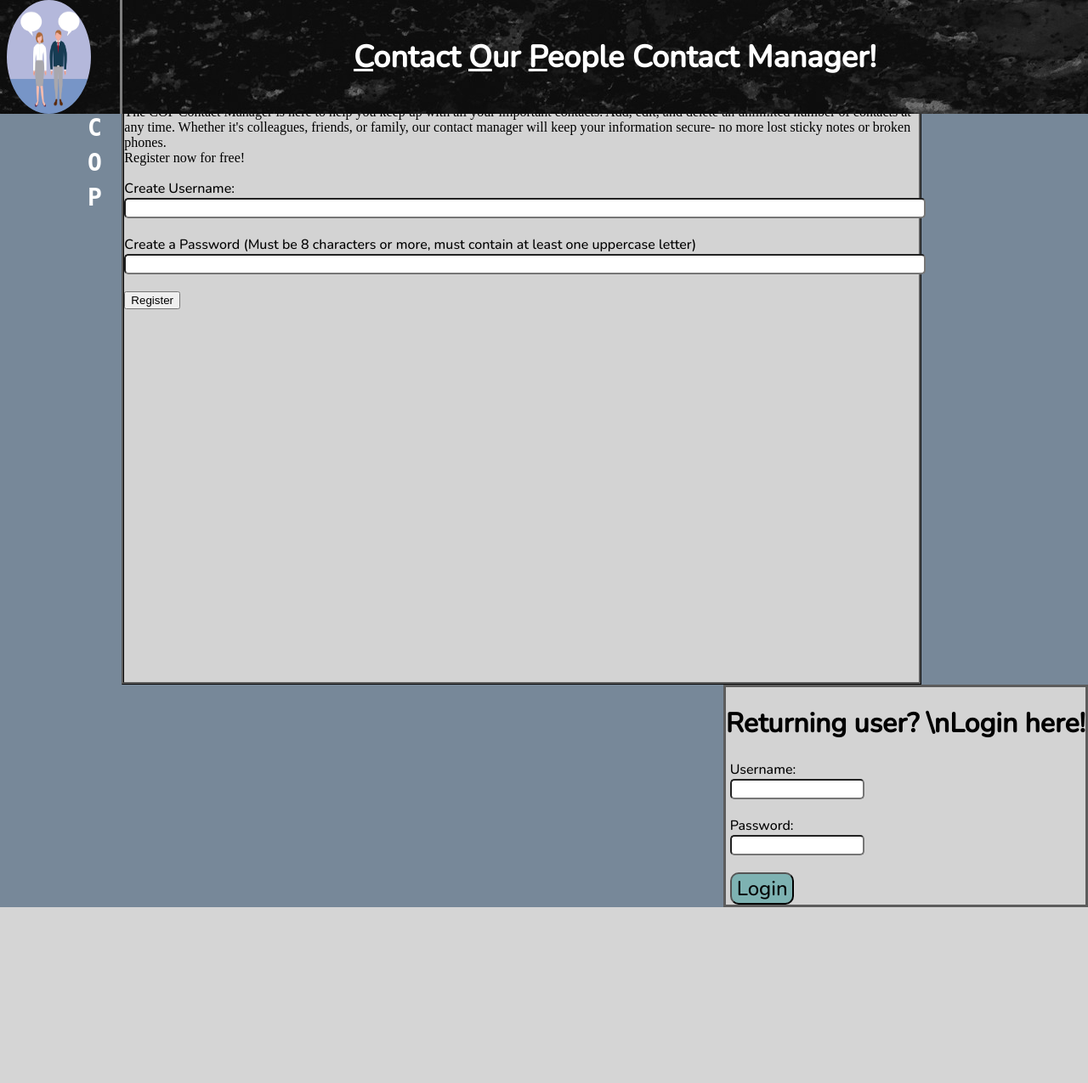
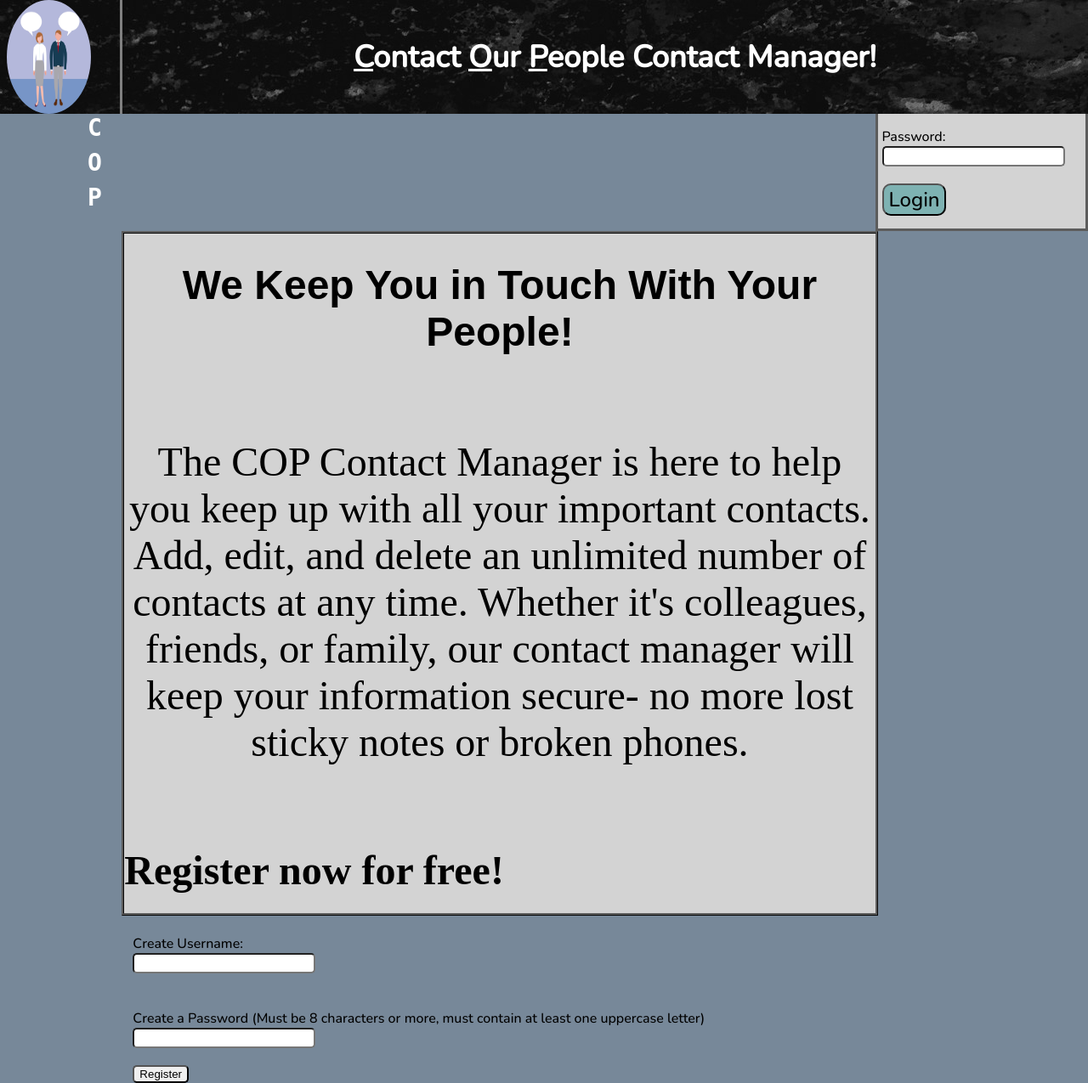
Before and after one commit to proj1-team6-cop4331/lamp, a PHP site: page / in a window 1280 px wide. Shown: the whole page at 85% size. Before the commit the page ends 1068 px from the top, so only its background shows below. Run offline with PHP 8.4, Linux system fonts and the light colour scheme.

Commit message:
Updated styles for main content and fixed header positioning.

```diff
--- a/html/css/styles.css
+++ b/html/css/styles.css
@@ -8,11 +8,18 @@ h1, label, #loginButton {
     font-family: 'Nunito', sans-serif;
 }
 
+#motto {
+    text-align: center;
+    font-size: 3.0em;
+    font-family: 'Object Sans', sans-serif;
+}
+
 #head-bar {
     width: 100%;
     height: 134px;
     display: inline-block;
     position: fixed;
+    top: 0px;
     background: url("https://lamp-cop4331.skyclo.dev/images/black-marble-natural-pattern-background-abstract-black-white.jpg") repeat;
 }
 
@@ -53,6 +60,7 @@ h1, label, #loginButton {
 }
 
 #signIn {
+    width: 19.1%;
     float: right;
     background-color: lightgrey;
     border: #5c5c5c solid;
@@ -63,8 +71,24 @@ form.login-form {
     margin-left: 5px;
 }
 
+#about {
+    text-align: center;
+    font-size: 3.0em;
+}
+
+#regNow {
+    font-size: 3.0em;
+}
+
+#register-form {
+    margin-left: 10px;
+}
+
+#regButton {
+    border-radius: 5px;
+}
+
 input {
-    width: 100%;
     margin-bottom: 20px;
     border-radius: 5px;
     font-size: 16px;
@@ -76,12 +100,13 @@ input {
     font-weight: 500;
     font-size: 24px;
     width: 50%;
+    margin-bottom: 15px;
 }
 
 .info {
     display: flex;
     flex-direction: column;
-    width: 73%;
+    width: 69%;
     height: 100%;
     margin-left: 11.2%;
     margin-right: auto;
--- a/html/index.html
+++ b/html/index.html
@@ -21,24 +21,9 @@
             <h1 id="brand"><u>C</u>ontact <u>O</u>ur <u>P</u>eople Contact Manager!</h1>
         </div>
     </div>
-        <div class="info">
-            <h1 id="motto">We Keep You in Touch With Your People!</h1>
-            <br/>
-            <p id="info">The COP Contact Manager is here to help you keep up with all your important contacts.
-            Add, edit, and delete an unlimited number of contacts at any time. Whether it's colleagues, friends, or family,
-            our contact manager will keep your information secure- no more lost sticky notes or broken phones.
-            <br />Register now for free!</p>
-            <form id="register-form">
-                <label class="register-label">Create Username:</label>
-                <input type="text" id="regUsername" />
-                <label class="register-label">Create a Password (Must be 8 characters or more, must contain at least one
-                uppercase letter)</label>
-                <input type="text" id="regPassword" />
-                <button type="submit" id="regButton">Register</button>
-            </form>
-        </div>
     <div id="signIn">
-            <h1 id="retUser">Returning user? \nLogin here!</h1>
+        <h3 id="retUser"><em>Returning user?</em> <br />
+        Login here!</h3>
         <form class="login-form">
             <label class="login-label">Username:</label><br>
             <input id="enterUsername" type="text"><br>
@@ -47,6 +32,27 @@
             <button id="loginButton">Login</button>
         </form>
     </div>
+    <div class="info">
+        <h1 id="motto">We Keep You in Touch With Your People!</h1>
+        <br />
+        <p id="about">
+            The COP Contact Manager is here to help you keep up with all your important contacts.
+            Add, edit, and delete an unlimited number of contacts at any time. Whether it's colleagues, friends, or family,
+            our contact manager will keep your information secure- no more lost sticky notes or broken phones.
+        </p>
+        <p id="regNow"><b>Register now for free!</b></p>
+        <form id="register-form">
+            <label class="register-label">Create Username:</label><br />
+            <input type="text" id="regUsername" /><br />
+            <label class="register-label">
+                <br />
+                Create a Password (Must be 8 characters or more, must contain at least one
+                uppercase letter)
+            </label>
+            <input type="text" id="regPassword" /><br />
+            <button type="submit" id="regButton">Register</button>
+        </form>
+    </div>
     <footer>
         <script type="text/javascript" src="js/login.js"></script>
     </footer>
```
Lines whose indentation alone changed are shown as unchanged.
